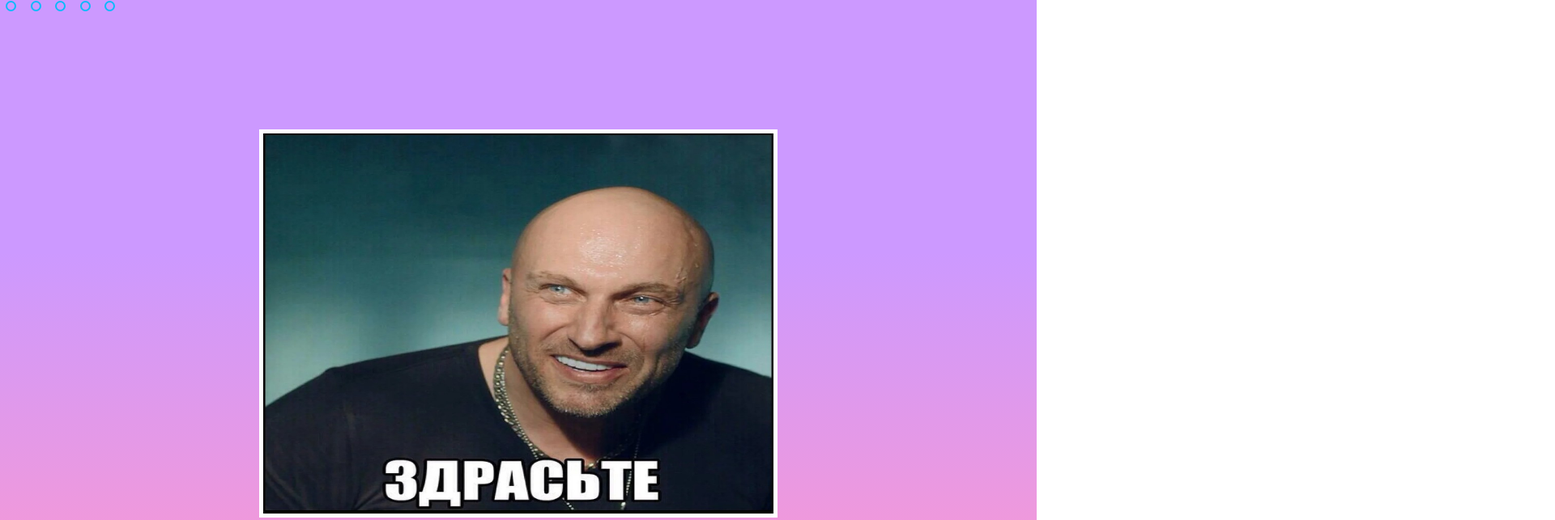
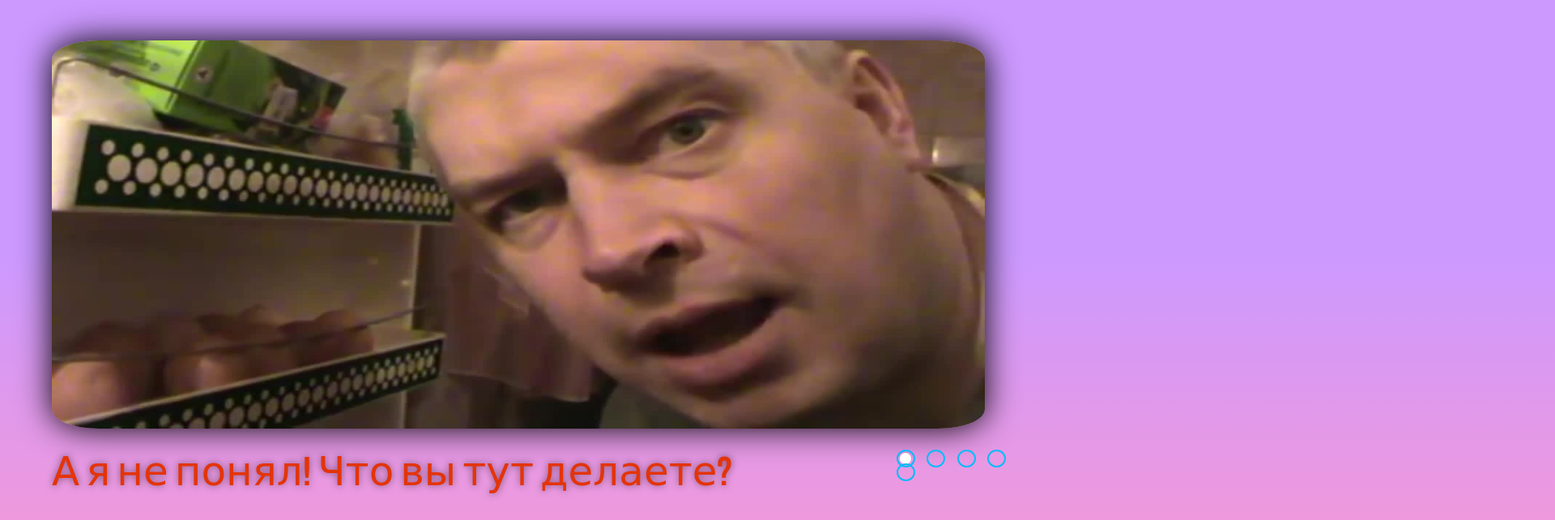
Before and after one commit to BlackMamba51/cssMemSlider, a plain HTML site: page cssMemSlider/index.html in a window 1280 px wide. Shown: the top 643 px of the page at 81% size, 1920 px wide, since content can reach past the window. Drawn offline with Linux system fonts and the light colour scheme.

Commit message:
feat: add all slides(sun, oct 17, 2021 14:19:43)

```diff
--- a/cssMemSlider/index.html
+++ b/cssMemSlider/index.html
@@ -5,6 +5,9 @@
     <meta http-equiv="X-UA-Compatible" content="IE=edge">
     <meta name="viewport" content="width=device-width, initial-scale=1.0">
     <link rel="stylesheet" href="../cssMemSlider/style.css">
+    <link rel="preconnect" href="https://fonts.googleapis.com">
+    <link rel="preconnect" href="https://fonts.gstatic.com" crossorigin>
+    <link href="https://fonts.googleapis.com/css2?family=Bebas+Neue&display=swap" rel="stylesheet">
     <title>Document</title>
 </head>
 <body>
@@ -18,28 +21,34 @@
                 <input type="radio" name="point" id="slide5">
 
                     <div class="slides slide1">
-                        <img src="../cssMemSlider/img/nagiev.jpg" alt="">
+                        <img src="../cssMemSlider/img/gorin.jpg" alt="">
+                        <div class="text text1">А я не понял! Что вы тут делаете?</div>
                     </div>
                     <div class="slides slide2">
-                        <img src="../cssMemSlider/img/ricardo.jpg" alt="">
+                        <img src="../cssMemSlider/img/nagiev2.jpg" alt="">
+                        <div class="text text2">Да ладно, ладно. Приветик</div>
                     </div>
                     <div class="slides slide3">
-                        <img src="../cssMemSlider/img/cot.jpg" alt="">
+                        <img src="../cssMemSlider/img/ricardo.jpg" alt="">
+                        <div class="text text3">Заходи на огонек!</div>
                     </div>
                     <div class="slides slide4">
+                        <img src="../cssMemSlider/img/cot.jpg" alt="">
+                        <div class="text text4">Это я, когда узнал что слайдер без JS</div>
+                    </div>
+                    <div class="slides slide5">
+                        <img src="../cssMemSlider/img/stathem.jpg" alt="">
+                        <div class="text text5">Ну и хватит! <br>Ну как без него)</div>
+                    </div>
 
+                    <div class="controls">
+                        <label for="slide1"></label>
+                        <label for="slide2"></label>
+                        <label for="slide3"></label>
+                        <label for="slide4"></label>
+                        <label for="slide5"></label>
                     </div>
-                    <div class="slides slide5"></div>
-
-
             </div>
-        </div>
-        <div class="controls">
-            <label for="slide1"></label>
-            <label for="slide2"></label>
-            <label for="slide3"></label>
-            <label for="slide4"></label>
-            <label for="slide5"></label>
         </div>
 
 
--- a/cssMemSlider/style.css
+++ b/cssMemSlider/style.css
@@ -17,43 +17,59 @@ h1,h2,h3,h4,h5,h6{font-size:inherit;font-weight: inherit;}
 /*--------------------*/
 
 body {
+    overflow: hidden;
     background: linear-gradient(to bottom, #cc99ff 39%, #ff99cc 100%);
 }
  input {
     display: none;
 }
 .container {
-    border: 5px solid #FFF;
-    max-width: 100%;
+
+    max-width: 90%;
     height: 60%;
     overflow: hidden;
-    position: absolute;
-    top: 50%;
-    left: 50%;
-    transform: translate(-50%, -50%);
+    margin: 50px auto 0 ;
+    border-radius: 5%;
+    box-shadow: 0 0 40px rgba(0,0,0,1);
 }
 .slider__body {
-
     width: 500%;
     height: 100%;
     display: flex;
+
 }
 .slides {
-    width: 24%;
+    width: 25%;
     transition: all 0.5s ease;
+    display: flex;
+    flex-direction: column;
+    opacity: 0;
 }
 .slides img {
     width: 100%;
     height: 100%;
+    position: relative;
 }
  .controls {
     position: absolute;
+    top: 70%;
+    left: 86%;
 }
+.text {
+    position: absolute;
+    top: 70%;
+    font-size: 50px;
+    color: #E43408;
+    text-shadow: 0 0 10px rgba(0,0,0,0.5);
+    font-family: 'Bebas Neue', cursive;
+}
+
+
  label {
     cursor: pointer;
     display: inline-block;
-    height: 7px;
-    width: 7px;
+    height: 14px;
+    width: 14px;
     margin: 0 10px;
     border-radius: 50%;
     transition:background-color 0.5s linear ;
@@ -61,15 +77,18 @@ body {
  label::after {
     content: '';
     display: block;
-    width: 13px;
-    height: 13px;
+    width: 23px;
+    height: 22px;
     border: 2px solid #0ABAFA;
     border-radius: 50%;
-    margin: -3px 0 0 -3px;
+    margin: -4px 0 0 -4px;
 }
 .controls label:hover {
     background-color: #0ABAFA;
     transition:background-color 0.5s linear ;
+}
+.controls label:active {
+    background-color: brown;
 }
 #slide1:checked ~ .controls label:nth-child(1),
 #slide2:checked ~ .controls label:nth-child(2),
@@ -83,11 +102,28 @@ body {
     opacity: 1;
     margin-left: 0;
 }
+
 #slide2:checked ~ .slide1 {
-    opacity: 1;
     margin-left: -25%;
 }
 #slide3:checked ~ .slide1 {
-    opacity: 1;
     margin-left: -50%;
 }
+#slide4:checked ~ .slide1 {
+    margin-left: -75%;
+}
+#slide5:checked ~ .slide1 {
+    margin-left: -100%;
+}
+#slide2:checked ~ .slide2 {
+    opacity: 1;
+}
+#slide3:checked ~ .slide3 {
+    opacity: 1;
+}
+#slide4:checked ~ .slide4 {
+    opacity: 1;
+}
+#slide5:checked ~ .slide5 {
+    opacity: 1;
+}
```
Also changed, not shown: cssMemSlider/img/gorin.jpg (added), cssMemSlider/img/nagiev2.jpg (added), cssMemSlider/img/poka.jpg (added), cssMemSlider/img/stathem.jpg (added).
